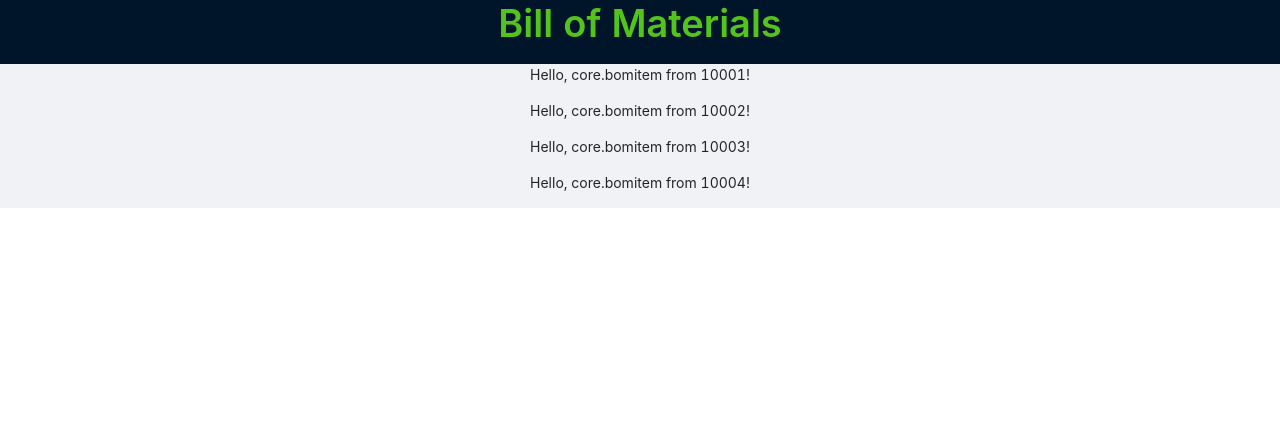
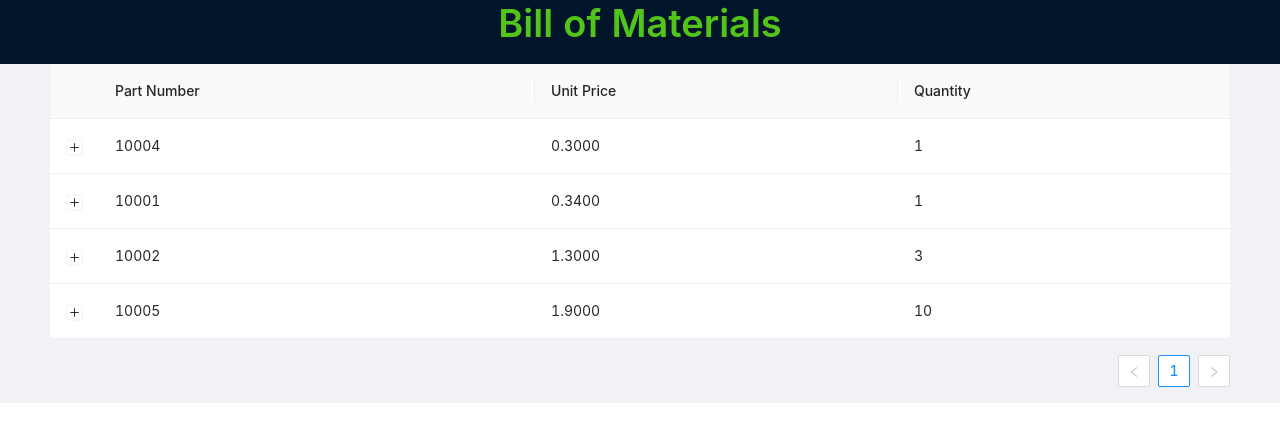
Before and after one commit to haarismian/Bill-of-materials, a React (Create React App) app: page / in a window 1280 px wide. Shown: the top 442 px of the page. Built offline with nearby package versions, Linux system fonts and the light colour scheme.

Commit message:
done for now

```diff
--- a/package.json
+++ b/package.json
@@ -7,6 +7,7 @@
     "@testing-library/react": "^9.3.2",
     "@testing-library/user-event": "^7.1.2",
     "antd": "^4.7.2",
+    "axios": "^0.20.0",
     "react": "^17.0.0",
     "react-dom": "^17.0.0",
     "react-scripts": "3.4.4"
--- a/src/BOM.js
+++ b/src/BOM.js
@@ -1,9 +1,10 @@
 import React from 'react';
+import axios from 'axios';
 
 //ant design
 
-import { Typography, Layout } from 'antd';
-const { Title } = Typography;
+import { Typography, Layout, InputNumber, Table } from 'antd';
+const { Title, Text } = Typography;
 const { Header, Content, Footer } = Layout;
 
 let data = require('./mock_bom_data.json');
@@ -11,12 +12,36 @@ let data = require('./mock_bom_data.json');
 export default class BOM extends React.Component {
   constructor(props) {
     super(props);
-    this.state = {};
+
+    this.state = { data: data };
+    this.bom_id = 1001;
+    this.columns = [
+      {
+        title: 'Part Number',
+        dataIndex: ['fields', 'specific_part'],
+        key: 'specific_part',
+      },
+      {
+        title: 'Unit Price',
+        dataIndex: ['fields', 'item_unit_cost'],
+        key: 'item_unit_cost',
+      },
+      {
+        title: 'Quantity',
+        dataIndex: ['fields', 'quantity'],
+        key: 'quantity',
+      },
+    ];
   }
 
-  componentDidMount() {
-    // First API call here
-  }
+  // Because this is a fake API call that breaks the code, I have commented it out
+  // componentDidMount() {
+  //   axios
+  //     .get(`https://www.mobiusmaterials.com/api/v1/bom/`, this.bom_id)
+  //     .then((res) => {
+  //       this.setState({ data: data });
+  //     });
+  // }
 
   render() {
     return (
@@ -26,11 +51,16 @@ export default class BOM extends React.Component {
           <Title type={'success'}>Bill of Materials</Title>
         </Header>
         <Content style={{ padding: '0 50px' }}>
-          {data.map((item, index) => (
-            <p key={index}>
-              Hello, {item.model} from {item.pk}!
-            </p>
-          ))}
+          <Table
+            columns={this.columns}
+            expandable={{
+              expandedRowRender: (record) => (
+                <p style={{ margin: 0 }}>{record.description}</p>
+              ),
+              rowExpandable: (record) => record.name !== 'Not Expandable',
+            }}
+            dataSource={this.state.data}
+          />
         </Content>
       </Layout>
     );
```
Also changed, not shown: 1 other file (tests, documents, lock files or other folders).
